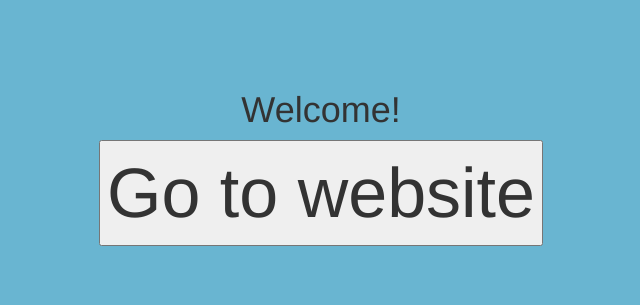
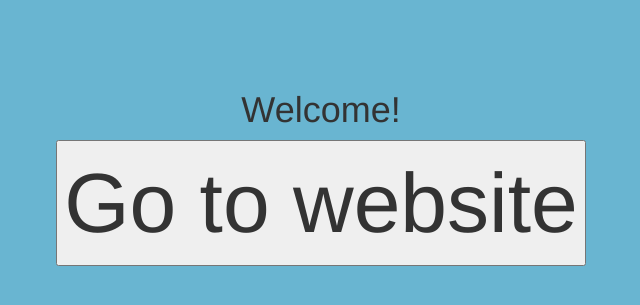
Before and after one commit to 2212021/2212021.github.io, a PHP site: page / in a window 1280 px wide. Shown: the top 305 px of the page, without its empty margins (334-974 px from the left). Run offline with PHP 8.4, Linux system fonts and the light colour scheme.

Commit message:
Update startpage.css

```diff
--- a/src/startpage.css
+++ b/src/startpage.css
@@ -4,5 +4,5 @@ body {
 }
 
 input {
-  font-size: 5em;
+  font-size: 6em;
 }
```
